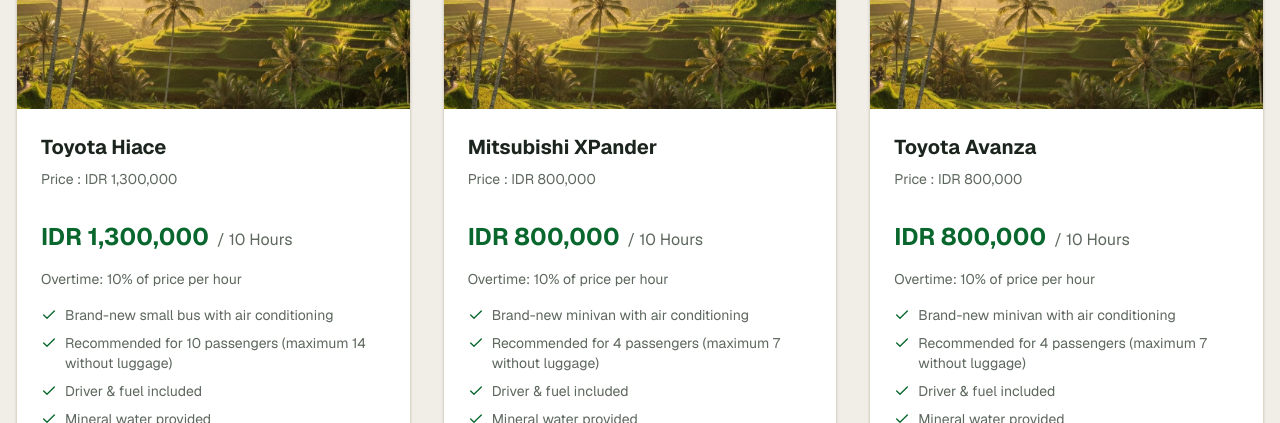
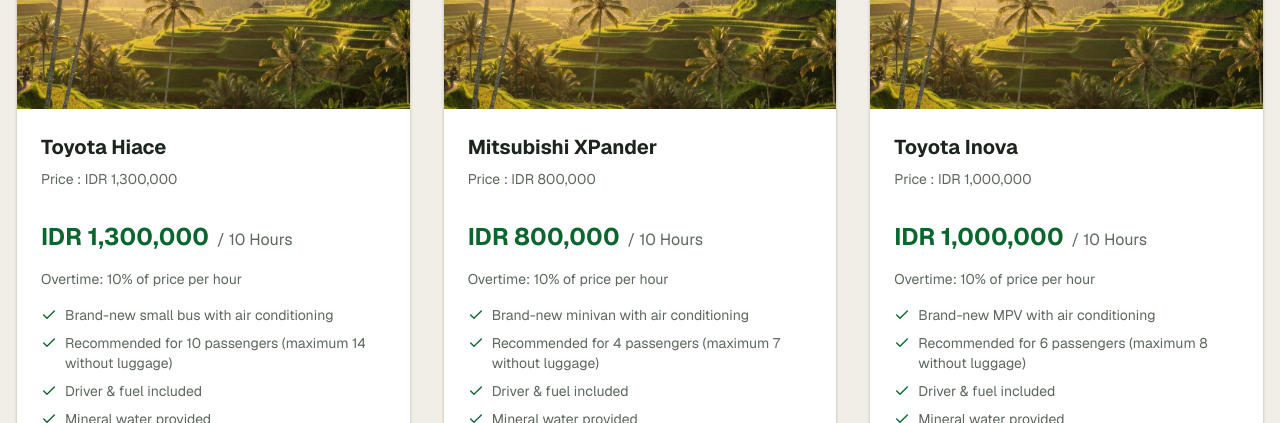
Before and after one commit to kukimsan727-pixel/Fernandobalitour, a Next.js app: page / in a window 1280 px wide. Shown: the part 4320-4743 px from the top of the page. Built offline with nearby package versions, Linux system fonts and the light colour scheme; no server answers.

Commit message:
feat: update car rental details for Toyota Inova pricing and capacity

```diff
--- a/components/car-rental-section.tsx
+++ b/components/car-rental-section.tsx
@@ -25,12 +25,12 @@ const cars = [
     image: "/images/hero-bali.jpg",
   },
   {
-    name: "Toyota Avanza",
-    price: "IDR 800,000",
+    name: "Toyota Inova",
+    price: "IDR 1,000,000",
     duration: "10 Hours",
     overtime: "10% of price per hour",
-    description: "Brand-new minivan with air conditioning",
-    capacity: "Recommended for 4 passengers (maximum 7 without luggage)",
+    description: "Brand-new MPV with air conditioning",
+    capacity: "Recommended for 6 passengers (maximum 8 without luggage)",
     features: ["Driver & fuel included", "Mineral water provided"],
     image: "/images/hero-bali.jpg",
   },
```
